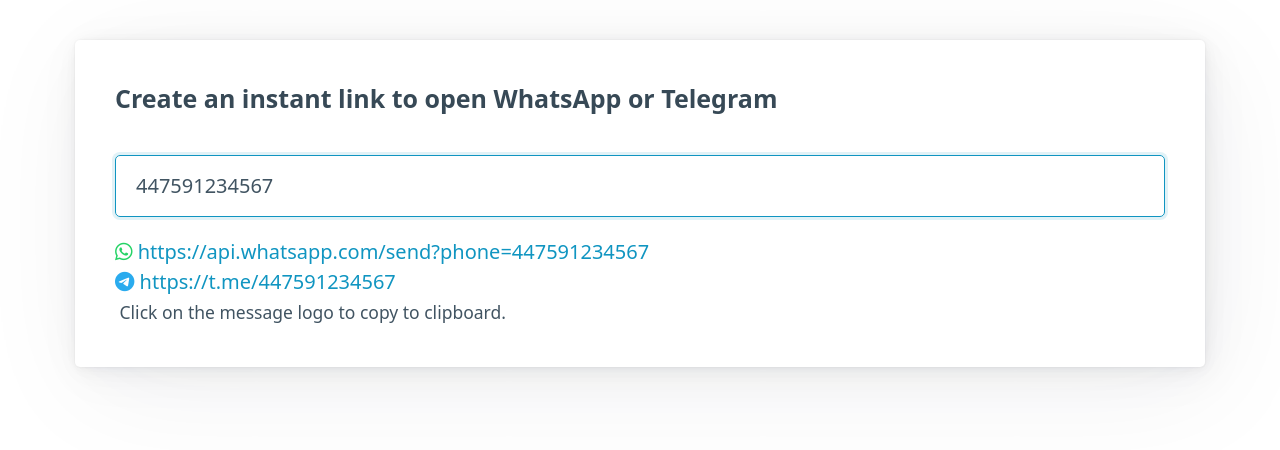
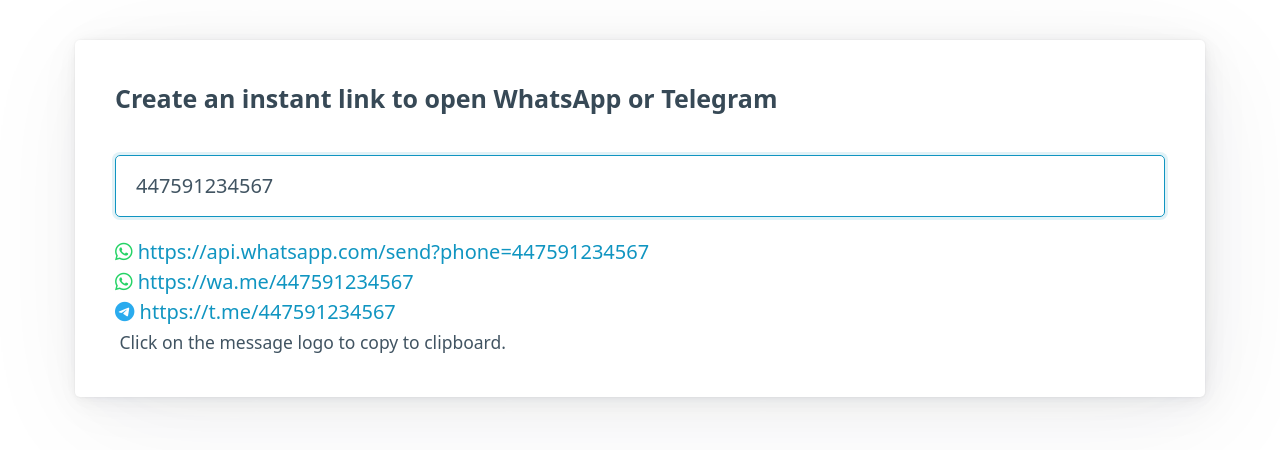
Before and after one commit to begoon/callmeback, a plain HTML site: page index.html in a window 1280 px wide. Drawn offline with nearby package versions, Linux system fonts and the light colour scheme.

Commit message:
Add WA2 link

```diff
--- a/index.html
+++ b/index.html
@@ -69,6 +69,14 @@
         </div>
 
         <div>
+          <a @click="copyHandler('wa2')" @mouseover="activatePressTooltip">
+            <i class="fa fa-whatsapp"></i>
+          </a>
+          {{ ' ' }}
+          <a :href="wa2" target="_blank">{{ wa2 }}</a>
+        </div>
+
+        <div>
           <a @click="copyHandler('tg')" @mouseover="activatePressTooltip">
             <i class="fa fa-telegram"></i>
           </a>
```
